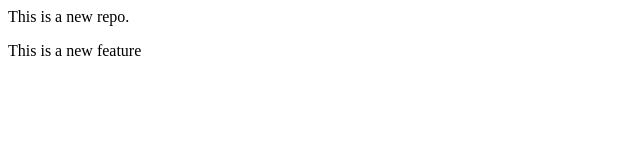
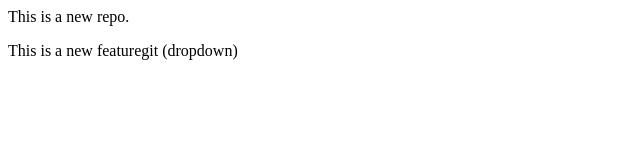
Before and after one commit to nancy-shrestha/localRepo, a plain HTML site: page index.html in a window 1280 px wide. Shown: the full height of the page, 0-640 px from the left. Drawn offline with Linux system fonts and the light colour scheme.

```diff
--- a/index.html
+++ b/index.html
@@ -1,2 +1,2 @@
 <p>This is a new repo.</p>
-<p>This is a new feature</p>
+<p>This is a new featuregit (dropdown)</p>
```
